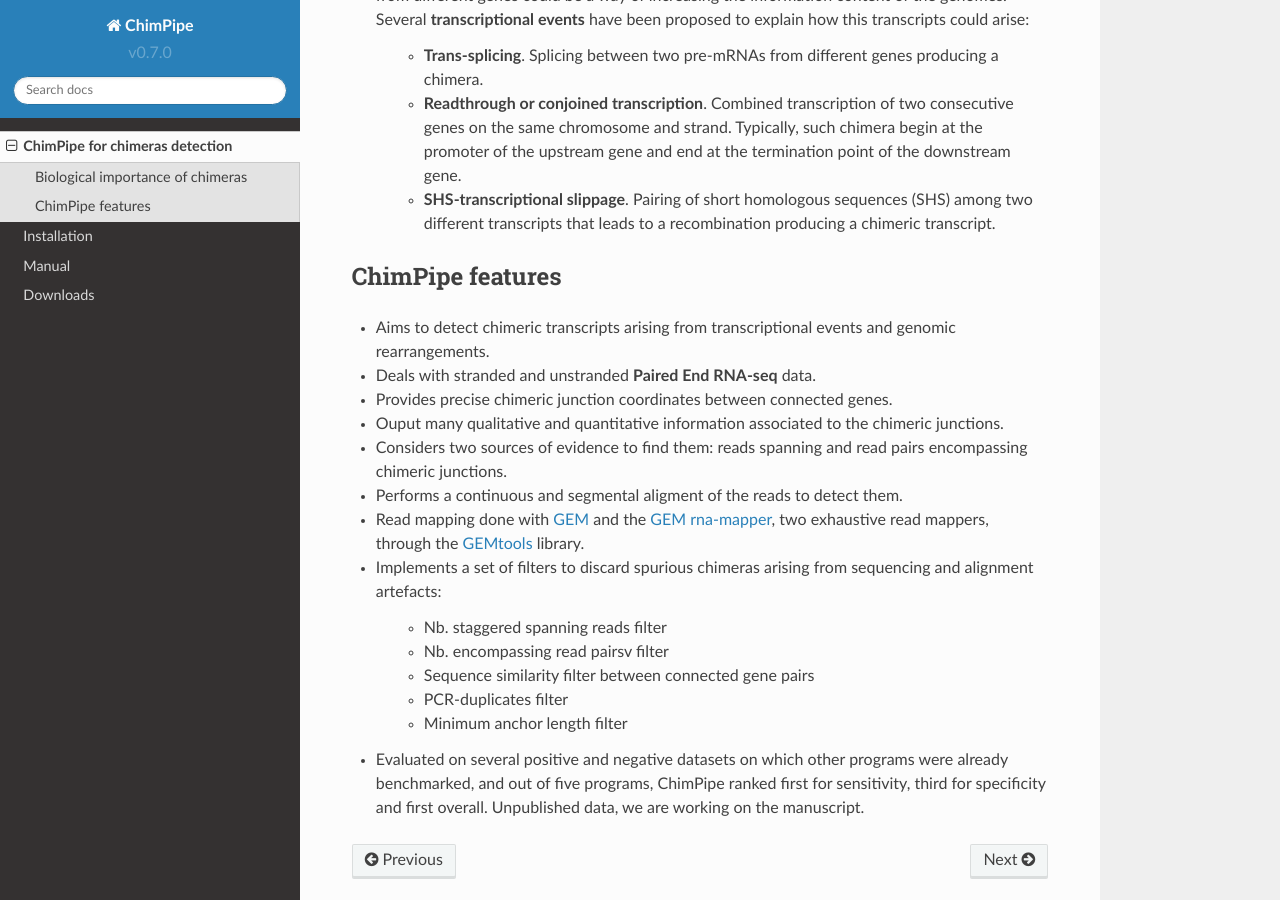
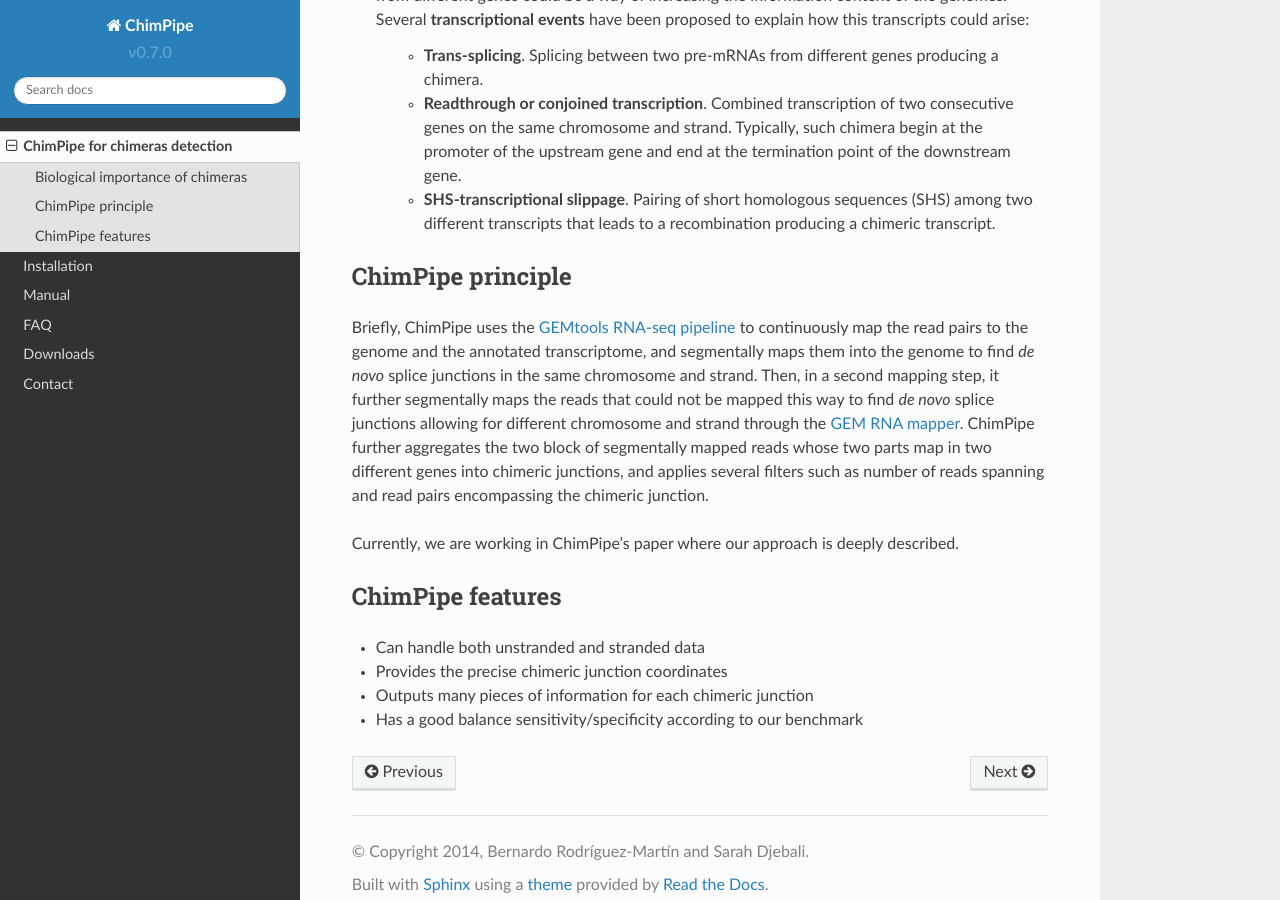
Before and after one commit to Chimera-tools/ChimPipe, a Sphinx documentation site: the page built from docs/source/aim.rst, in a window 1280 px wide and 900 px high, scrolled down 544 px. Built offline with Sphinx 7.4.7 and the Read the Docs theme 2.0.0, drawn with Linux system fonts in a browser that asks for light colours; formulas are drawn with MathJax 3; pages that are not in the unit, such as notebooks, are missing from menus.

Commit message:
Documentation.
 - Added contact section.
 - Modified FAQ, aim, downloads, index, installation and manual sections.

```diff
--- a/docs/source/aim.rst
+++ b/docs/source/aim.rst
@@ -20,33 +20,21 @@ Chimeras are transcripts whose sequence is encoded in two or more different gene
 	* **SHS-transcriptional slippage**. Pairing of short homologous sequences (SHS) among two different transcripts that leads to a recombination producing a chimeric transcript.
 
 
+ChimPipe principle
+~~~~~~~~~~~~~~~~~~~
+Briefly, ChimPipe uses the `GEMtools RNA-seq pipeline`_ to continuously map the read pairs to the genome and the annotated transcriptome, and segmentally maps them into the genome to find *de novo* splice junctions in the same chromosome and strand. Then, in a second mapping step, it further segmentally maps the reads that could not be mapped this way to find *de novo* splice junctions allowing for different chromosome and strand through the `GEM RNA mapper`_. ChimPipe further aggregates the two block of segmentally mapped reads whose two parts map in two different genes into chimeric junctions, and applies several filters such as number of reads spanning and read pairs encompassing the chimeric junction.
+
+Currently, we are working in ChimPipe's paper where our approach is deeply described.
+
+.. _GEMtools RNA-seq pipeline: http://gemtools.github.io/
+.. _GEM RNA mapper: http://algorithms.cnag.cat/wiki/The_GEM_library
+
+
+
 ChimPipe features
 ~~~~~~~~~~~~~~~~~~
 
-* Aims to detect chimeric transcripts arising from transcriptional events and genomic rearrangements.
-
-* Deals with stranded and unstranded **Paired End RNA-seq** data.
-
-* Provides precise chimeric junction coordinates between connected genes.
-
-* Ouput many qualitative and quantitative information associated to the chimeric junctions.
-
-* Considers two sources of evidence to find them: reads spanning and read pairs encompassing chimeric junctions.
-
-* Performs a continuous and segmental aligment of the reads to detect them.
-
-* Read mapping done with `GEM`_ and the `GEM rna-mapper`_, two exhaustive read mappers, through the `GEMtools`_ library.
-
-* Implements a set of filters to discard spurious chimeras arising from sequencing and alignment artefacts:
-
-	* Nb. staggered spanning reads filter
-	* Nb. encompassing read pairsv filter
-	* Sequence similarity filter between connected gene pairs
-	* PCR-duplicates filter
-	* Minimum anchor length filter
-
-* Evaluated on several positive and negative datasets on which other programs were already benchmarked, and out of five programs, ChimPipe ranked first for sensitivity, third for specificity and first overall. Unpublished data, we are working on the manuscript.
-
-.. _GEM: http://algorithms.cnag.cat/wiki/The_GEM_library
-.. _GEM rna-mapper: http://algorithms.cnag.cat/wiki/The_GEM_library
-.. _GEMtools: http://gemtools.github.io/
+* Can handle both unstranded and stranded data
+* Provides the precise chimeric junction coordinates
+* Outputs many pieces of information for each chimeric junction
+* Has a good balance sensitivity/specificity according to our benchmark
--- a/docs/source/faq.rst
+++ /dev/null
@@ -1,5 +0,0 @@
-.. _faq.rst:
-
-===========================
-Frequently asked questions
-===========================
--- a/docs/source/index.rst
+++ b/docs/source/index.rst
@@ -19,7 +19,8 @@ Contents:
    :maxdepth: 3
 
    aim
-   method
    installation
    manual
+   FAQ
    downloads
+   contact
```
Also changed, not shown: docs/source/FAQ.rst (added, +54 -0 lines), docs/source/contact.rst (added, +9 -0 lines), docs/source/downloads.rst (+44 -22 lines), docs/source/installation.rst (+3 -15 lines), docs/source/manual.rst (+45 -78 lines).
